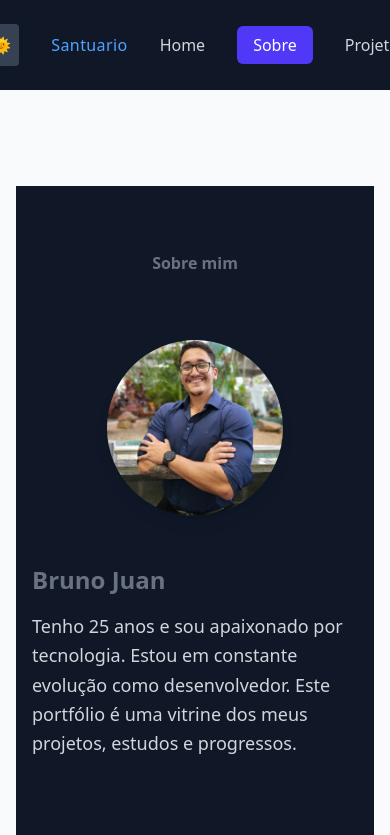
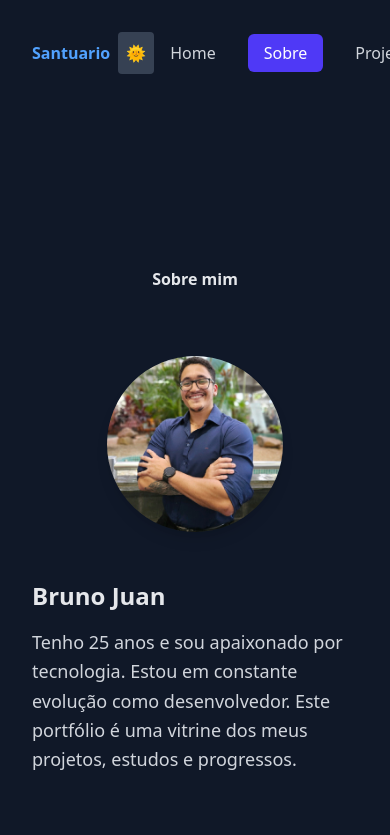
Before and after one commit to BrunoKirovs/projetoportifolio, a React (Vite) app: page /about in a window 390 px wide. Shown: the top 835 px of the page. Built offline with nearby package versions, Linux system fonts and the light colour scheme.

Commit message:
Ajustes na estrutura do Projeto

```diff
--- a/src/App.tsx
+++ b/src/App.tsx
@@ -1,7 +1,7 @@
 import { Header } from "./components/Header.tsx";
 import { Home } from "./pages/Home.tsx";
 import { Footer } from "./components/Footer.tsx";
-import { Route, Routes } from "react-router-dom";
+import { Navigate, Route, Routes } from "react-router-dom";
 import { About } from "./pages/About.tsx";
 import { Projects } from "./pages/Projects.tsx";
 
@@ -13,9 +13,12 @@ function App() {
       <Header />
       <div className="flex-grow px-4 pt-24">
         <Routes>
-          <Route path="/home" element={<Home />} />
+          <Route path="/" element={<Home />} />
+          <Route path="/home" element={<Home/>} />
           <Route path="/about" element={<About />} />
           <Route path="/projects" element={<Projects />} />
+
+          <Route path="*" element={<Navigate to="/" />} />
         </Routes>
       </div>
 
--- a/src/components/Footer.tsx
+++ b/src/components/Footer.tsx
@@ -4,14 +4,26 @@ export function Footer() {
   const year = new Date().getFullYear();
 
   return (
-    <footer role="contentinfo" className="bg-gray-900 text-white py-6 px-4 border-t border-gray-700 text-center ">
-      <p className="text-sm">&copy; {year} Desenvolvido por Bruno Juan - Engennier Developer</p>
+    <footer role="contentinfo"
+      className="bg-gray-900 text-white py-6 px-4 border-t border-gray-700 text-center ">
+      <p className="text-sm">
+        &copy; {year} Desenvolvido por Bruno Juan - Software Enginner Developer
+        </p>
       <div className="flex justify-center gap-4 mt-2">
-        <a href="https://github.com/BrunoKirovs/" target="_blank" aria-label="GitHub">
-          <Github className="w-5 h-5 hover:text-blue-400" />
+        <a
+          href="https://github.com/BrunoKirovs/"
+          target="_blank"
+          rel="noopener noreferrer"
+          aria-label="GitHub"
+          >
+          <Github className="w-5 h-5 hover:text-blue-400 transition-colors duration-300" />
         </a>
-        <a href="https://www.linkedin.com/in/brunojuan/" target="_blank" aria-label="LinkedIn">
-          <Linkedin className="w-5 h-5 hover:text-blue-400" />
+        <a
+          href="https://www.linkedin.com/in/brunojuan/"
+          target="_blank"
+          rel="noopener noreferrer"
+          aria-label="LinkedIn">
+          <Linkedin className="w-5 h-5 hover:text-blue-400 transition-colors duration-300" />
         </a>
       </div>
     </footer>
--- a/src/components/Header.tsx
+++ b/src/components/Header.tsx
@@ -11,17 +11,16 @@ const navItems = [
 export function Header() {
   return (
     <header className="dark:bg-gray-900 text-white p-4 flex justify-center items-center w-screen">
-      <h1 className="text-2x1 font-bold px-4 w-screen">
+      <div className="container mx-auto flex items-center justify-between p-4">
+        {/*Logo*/}
+        <div className="flex items-center space-x-2">
+          <span className="text-2x1 font-bold dark:text-blue-400 text-blue-600">
+            Santuario
+          </span>
           <ThemeToggle />
-      </h1>
-      <div>
-        <p className="text-2x1 dark:text-blue-400 text-blue-600 flex justify-center p-4 m-auto items-center tracking-wide">
-          Santuario
-        </p>
-        <div className="flex justify-center gap-4"></div>
         </div>
 
-      {/* Botões */}
+        {/* Navegação */}
         <nav className="flex space-x-4">
           {navItems.map((item, index) => (
             <motion.div
@@ -36,7 +35,7 @@ export function Header() {
                 className={`px-4 py-2 rounded-md font-medium transition-colors ${
                   location.pathname === item.path
                     ? "bg-indigo-600 text-white"
-                  : "text-gray-300 hover:text-white hover:bg-indigo-600"
+                    : "text-gray-700 dark:text-gray-300 hover:text-white hover:bg-indigo-600"
                 }`}
               >
                 {item.label}
@@ -44,6 +43,7 @@ export function Header() {
             </motion.div>
           ))}
         </nav>
+      </div>
     </header>
   );
 }
--- a/src/components/ProjectCard.tsx
+++ b/src/components/ProjectCard.tsx
@@ -8,7 +8,7 @@ interface ProjectCardProps {
 export function ProjectCard({ project }: ProjectCardProps) {
   return (
     <motion.div
-      className="bg-white rbg-white rounded-2xl shadow-lg overflow-hidden p-6 hover:shadow-2xl transition-shadow flex shadow-lg overflow-hidden p-4 cursor-pointer"
+      className="bg-white dark:bg-gray-800 rounded-2xl p-6 hover:shadow-2xl transition-shadow flex flex-col shadow-lg overflow-hidden cursor-pointer"
       whileHover={{ scale: 1.05, rotate: 1 }}
       whileTap={{ scale: 0.98 }}
       initial={{ opacity: 0, y: 50 }}
@@ -18,15 +18,25 @@ export function ProjectCard({ project }: ProjectCardProps) {
       <img
         src={project.imagem}
         alt={project.title}
-        className="rounded-md mb4 object-cover h-48 w-full"
+        className="rounded-md mb-4 object-cover h-48 w-full"
       />
-      <h2 className="text-2xl font-bold text-gray-800 mb-2">{project.title}</h2>
-      <p className="text-gray-600 mb-4">{project.description}</p>
+      <div className="flex flex-col flex-grow">
+      <h2 className="text-2xl font-bold text-gray-800 dark:text-white mb-2">
+        {project.title}
+        </h2>
+      <p className="text-gray-600 dark:text-gray-300 mb-4">
+        {project.description}
+        </p>
+      </div>
       <a
         href={project.link}
         target="_blank"
         rel="noopener noreferrer"
-        className="mt-auto inline-block text-indigo-600 font-semibold hover:underline justify-center gap-4 mb-8"
+        arial-label={`Ver projeto ${project.title}`}
+        className="mt-auto inline-block
+                 text-indigo-600
+                   font-semibold
+                   hover:underline"
       >
         Ver Projeto
       </a>
--- a/src/data/projects.ts
+++ b/src/data/projects.ts
@@ -18,35 +18,56 @@ export const projects: Project[] = [
     },
     {
         id: 2,
-        title:"Dashboard",
+        title:"",
         description:"",
         imagem:" ",
         link:"",
     },
         {
         id: 3,
-        title:"Dashboard",
+        title:"",
         description:"",
         imagem:" ",
         link:"",
     },
         {
         id: 4,
-        title:"Dashboard",
+        title:"",
         description:"",
         imagem:" ",
         link:"",
     },
         {
         id: 5,
-        title:"Dashboard",
+        title:"",
         description:"",
         imagem:" ",
         link:"",
     },
         {
         id: 6,
-        title:"Dashboard",
+        title:"",
+        description:"",
+        imagem:" ",
+        link:"",
+    },
+    {
+        id: 7,
+        title:"",
+        description:"",
+        imagem:" ",
+        link:"",
+    },
+    {
+        id: 8,
+        title:"",
+        description:"",
+        imagem:" ",
+        link:"",
+    },
+    {
+        id: 9,
+        title:"",
         description:"",
         imagem:" ",
         link:"",
--- a/src/index.css
+++ /dev/null
@@ -1,3 +0,0 @@
-@import "tailwindcss";
-
-@custom-variant dark (&:where(.dark, .dark *));
--- a/src/styles.css
+++ b/src/styles.css
@@ -5,7 +5,7 @@
 @tailwind utilities;
 
 
-/* Global tweaks */
+/* Global Styles */
 
 body {
     @apply bg-gray-50 text-gray-800 font-sans leading-relaxed;
@@ -13,15 +13,44 @@ body {
 
 
 h1, h2, h3, h4, h5, h6 {
-    @apply font-bold text-gray-500;
+    @apply font-bold text-gray-700;
 }
 
-.button{
-    @apply bg-indigo-600 text-white font-semibold py-2 px-4 rounded-lg hover:bg-indigo-700 transition duration-300;
+/*Components Layers*/
+
+@layer components {
+    .btn{
+        @apply  bg-indigo-600
+                text-white
+                font-semibold py-2 px-4 rounded-lg
+                transition duration-300
+                hover:bg-indigo-700;
+    }
+
+
+.container {
+    @apply mx-auto px-4 sm:px-6 lg:px-8 py-12;
 }
 
-/* Container padrão para selections */
+.card {
+   @apply bg-white dark:bg-gray-800 shadow-md rounded-xl p-6 transition duration-300;
+}
 
-.container {
-    @apply mx-auto px-6 py-12;
+.section-title {
+    @apply text-3xl font-bold mb-6 text-gray-800 dark:text-gray-100 tracking-tight;
 }
+
+.link {
+        @apply text-indigo-600 hover:underline hover:text-indigo-800 transition duration-200;
+    }
+}
+
+/* Dark Mode Customizations */
+
+.dark body {
+    @apply bg-gray-900 text-gray-100;
+}
+
+.dark h1, .dark h2, .dark h3 {
+    @apply text-gray-200;
+}
```
Lines whose indentation alone changed are shown as unchanged.
